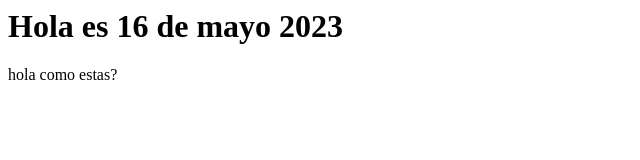
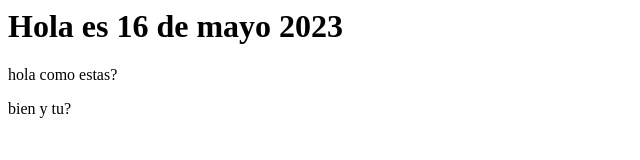
Before and after one commit to Leslie-Viv/holi, a plain HTML site: page index.html in a window 1280 px wide. Shown: the full height of the page, 0-640 px from the left. Drawn offline with Linux system fonts and the light colour scheme.

Commit message:
Update index.html
intentando no morir en el intento

```diff
--- a/index.html
+++ b/index.html
@@ -1,2 +1,3 @@
 <h1>Hola es 16 de mayo 2023</h1>
 <p>hola como estas?</p>
+<p>bien y tu?</p>
```
